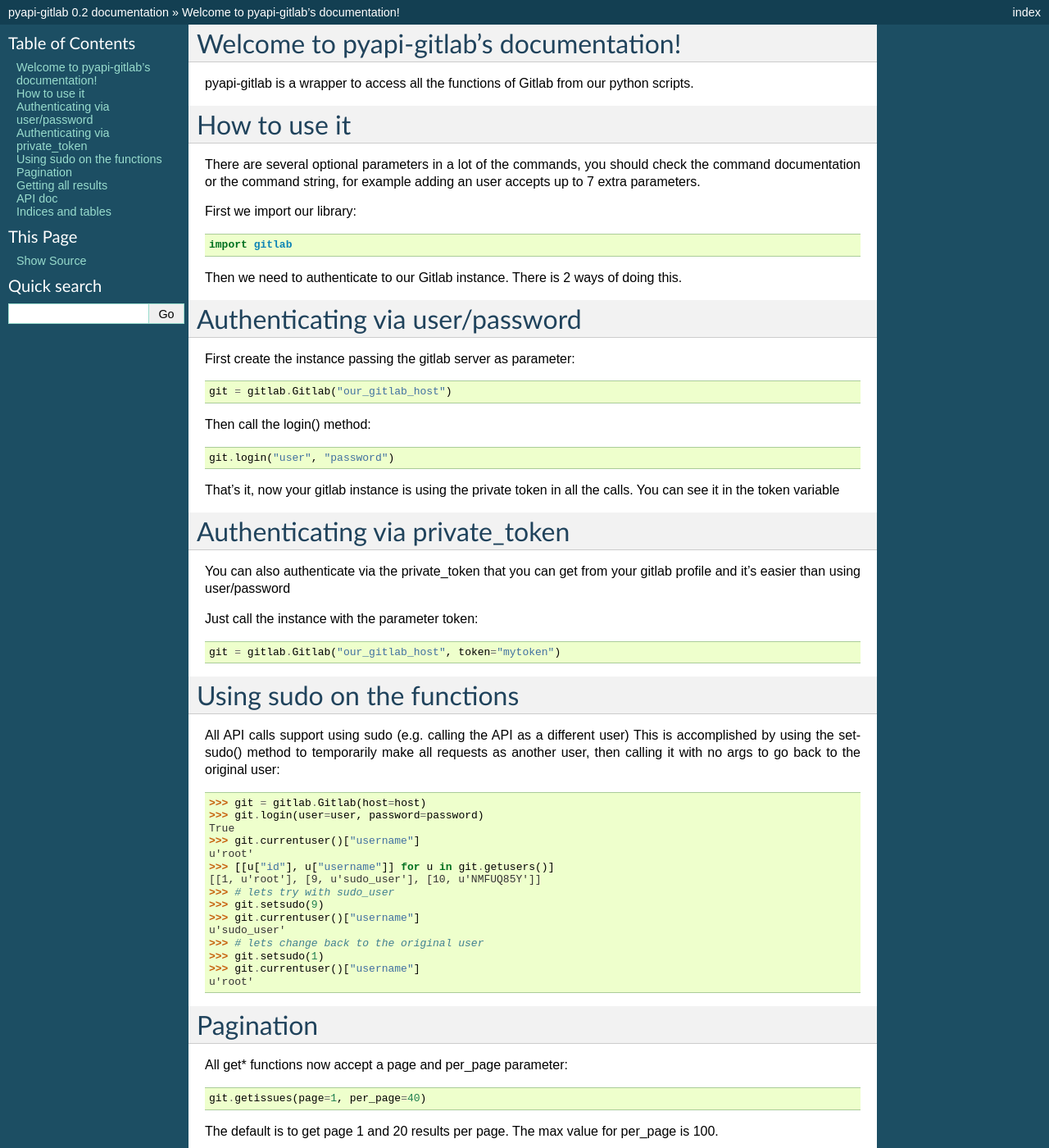
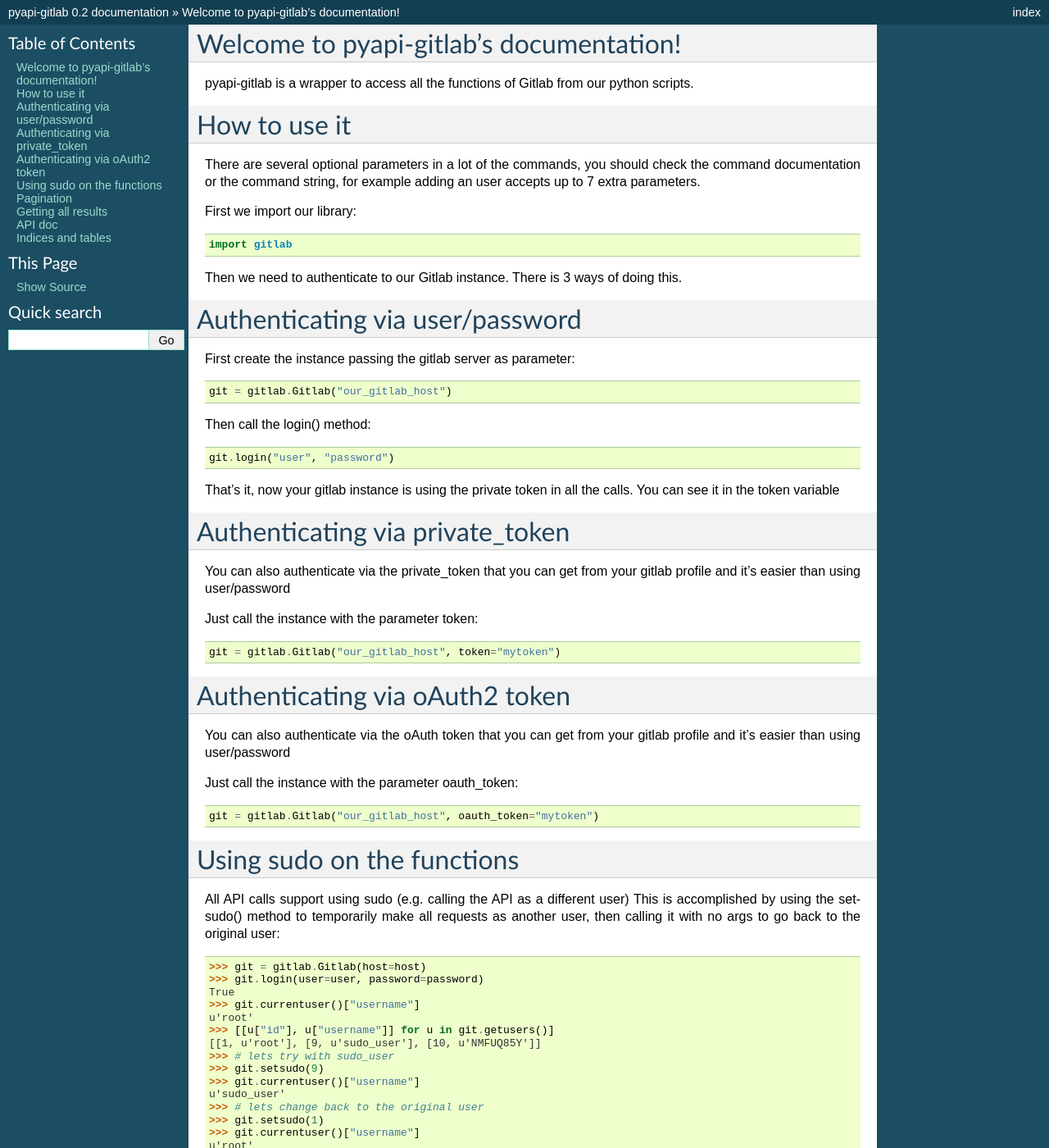
Before and after one commit to pyapi-gitlab/pyapi-gitlab, a Sphinx documentation site: the page built from docs/index.rst, in a window 1280 px wide and 1400 px high. Shown: the whole window at 82% size. Built offline with Sphinx 7.4.7, drawn with Linux system fonts in a browser that asks for light colours.

Commit message:
Add Oauth2 docs

```diff
--- a/docs/index.rst
+++ b/docs/index.rst
@@ -19,7 +19,7 @@
 
    import gitlab
 
-Then we need to authenticate to our Gitlab instance. There is 2 ways of doing this.
+Then we need to authenticate to our Gitlab instance. There is 3 ways of doing this.
 
 Authenticating via user/password
 ==================================
@@ -43,6 +43,16 @@
 Just call the instance with the parameter token::
 
     git = gitlab.Gitlab("our_gitlab_host", token="mytoken")
+
+
+Authenticating via oAuth2 token
+====================================
+
+You can also authenticate via the oAuth token that you can get from your gitlab profile and it's easier than using user/password
+
+Just call the instance with the parameter oauth_token::
+
+    git = gitlab.Gitlab("our_gitlab_host", oauth_token="mytoken")
 
 
 Using sudo on the functions
```
